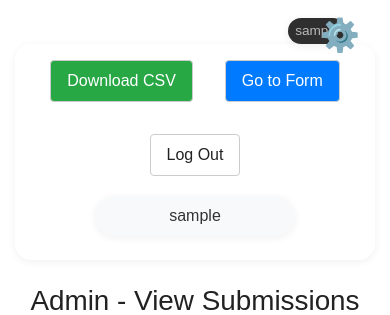
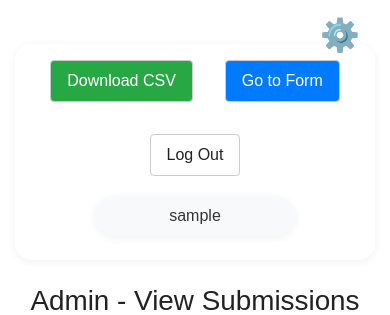
Before and after one commit to DanielGoodwyn/west-plaza-j6-ftca-form95, a Flask app: page /admin in a window 390 px wide. Shown: the top 315 px of the page. Run offline with Flask 3, Linux system fonts and the light colour scheme; a user stored in the database is signed in; data that the repository does not hold is empty.

```diff
--- a/src/templates/admin.html
+++ b/src/templates/admin.html
@@ -256,31 +256,5 @@
     <script src="{{ url_for('static', filename='js/theme-toggle.js') }}"></script>
     <script src="{{ url_for('static', filename='js/admin_sort.js') }}"></script>
     <script src="/west-plaza-lawsuit/static/js/theme-toggle.js"></script>
-{% if current_user.is_authenticated %}
-<style>
-    .user-info-topright {
-        position: fixed;
-        top: 18px;
-        right: 60px;
-        z-index: 999;
-        font-size: 0.97em;
-        color: #bbb;
-        background: rgba(30,30,30,0.92);
-        padding: 4px 14px;
-        border-radius: 16px;
-        pointer-events: none;
-        box-shadow: 0 2px 8px rgba(0,0,0,0.07);
-    }
-    @media (max-width: 600px) {
-        .user-info-topright {
-            font-size: 0.85em;
-            padding: 3px 7px;
-            right: 44px;
-        }
-    }
-</style>
-<div class="user-info-topright">{{ current_user.username }}</div>
-{% endif %}
-
 </body>
 </html>
```
